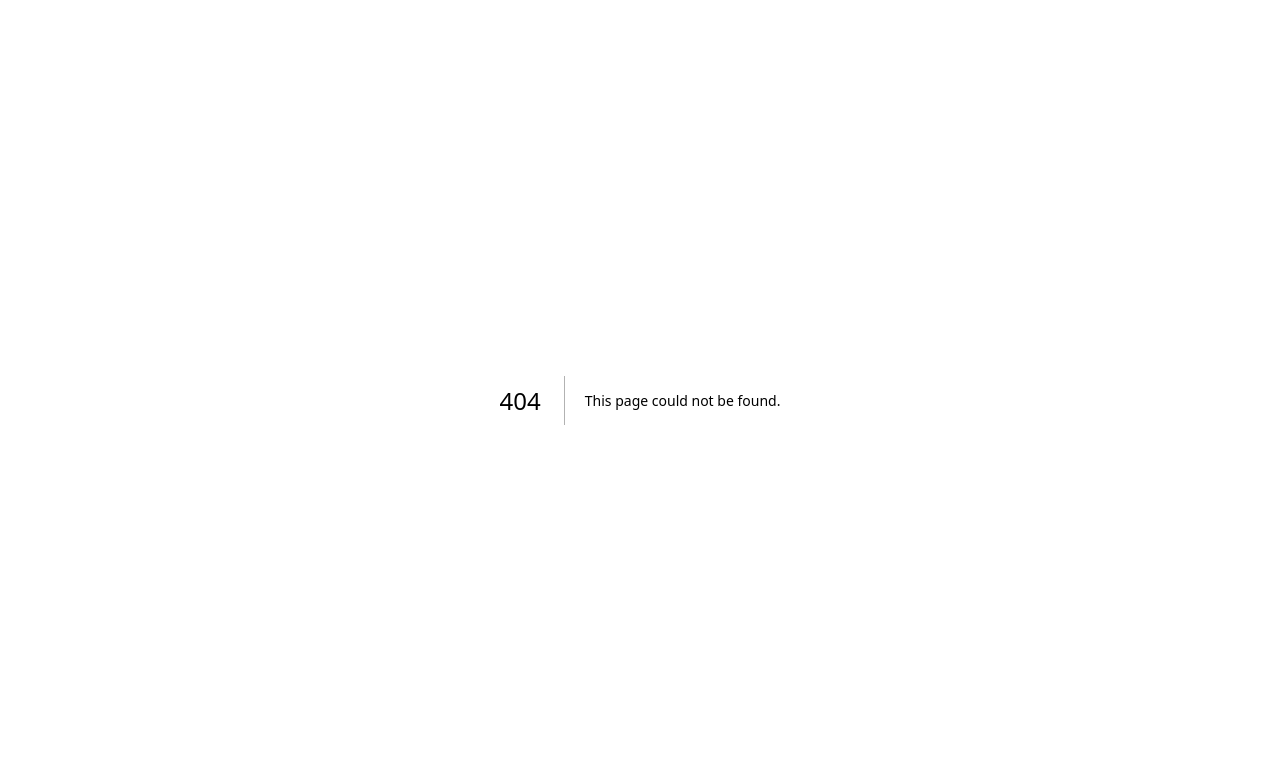
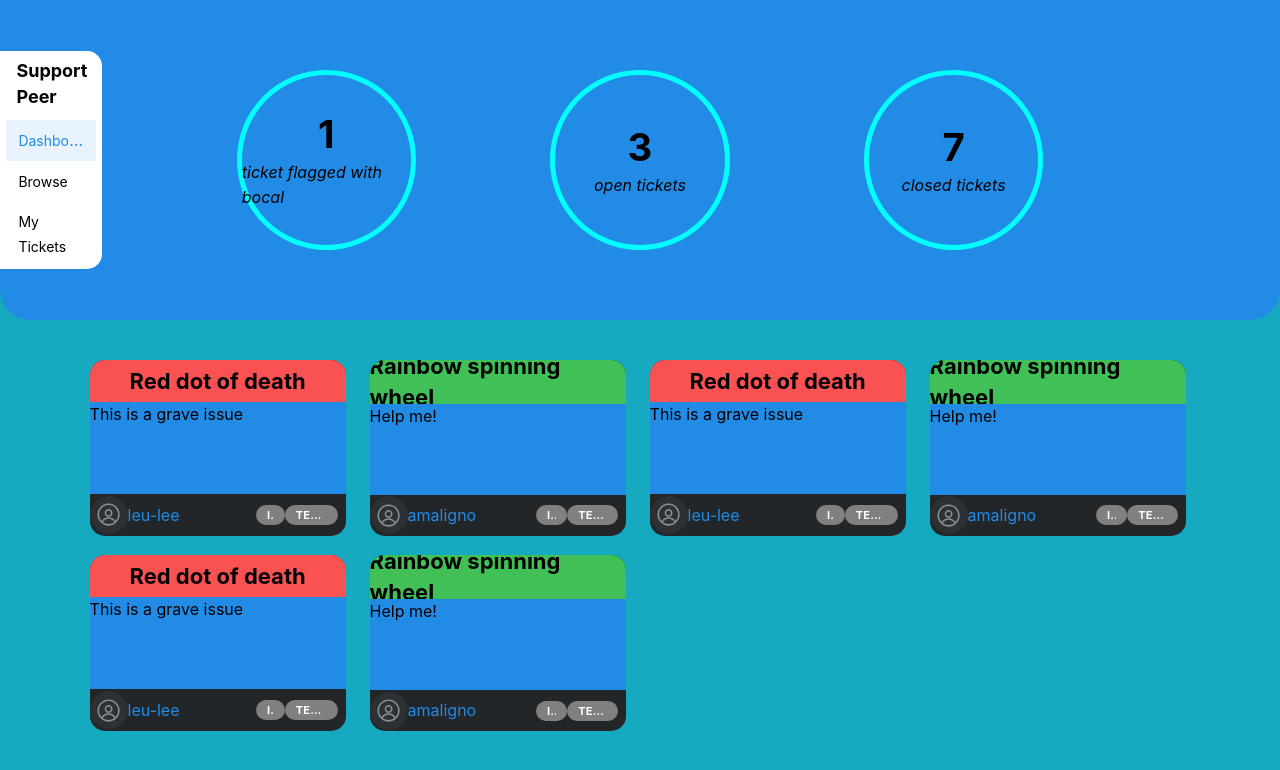
Before and after one commit to hooyunzhe/SupportPeer42, a Next.js app in the folder frontend/: page /bocal in a window 1280 px wide. Before the commit this address had no page. Shown: the top 770 px of the page. Built offline with nearby package versions, Linux system fonts and the light colour scheme.

Commit message:
feat: Added bocal page and components

```diff
--- /dev/null
+++ b/frontend/src/app/bocal/page.tsx
@@ -0,0 +1,27 @@
+'use client';
+import BocalHeaderArea from '@/components/BocalHeaderArea';
+import BocalContentArea from '@/components/BocalContentArea';
+import { PageView } from '@/types/PageView';
+import { Flex } from '@mantine/core';
+import '@mantine/core/styles.css';
+import { useState } from 'react';
+
+export default function Home() {
+  const [currentPageView, setCurrentPageView] = useState(PageView.DASHBOARD);
+
+  return (
+    <Flex
+      w='100vw'
+      h='100vh'
+      bg='cyan'
+      direction='column'
+      justify='space-between'
+    >
+      <BocalHeaderArea
+        currentPageView={currentPageView}
+        changePageView={(newPageView) => setCurrentPageView(newPageView)}
+      />
+      <BocalContentArea currentPageView={currentPageView} />
+    </Flex>
+  );
+}
--- /dev/null
+++ b/frontend/src/components/BocalContentArea.tsx
@@ -0,0 +1,79 @@
+import { ScrollArea, SimpleGrid } from '@mantine/core';
+import { PageView } from '@/types/PageView';
+import SupportTicket from './SupportTicket';
+import SupportTicketType from '@/types/SupportTicketType';
+
+interface ContentAreaProps {
+  currentPageView: PageView;
+}
+
+export default function BocalContentArea({
+  currentPageView,
+}: ContentAreaProps) {
+  const tickets: SupportTicketType[] = [
+    {
+      title: 'Red dot of death',
+      category: 'Tech',
+      description: 'This is a grave issue',
+      flag: false,
+      importance: 'II',
+      status: false,
+      user: 'leu-lee',
+    },
+    {
+      title: 'Rainbow spinning wheel',
+      category: 'Tech',
+      description: 'Help me!',
+      flag: true,
+      importance: 'III',
+      status: true,
+      user: 'amaligno',
+    },
+    {
+      title: 'Red dot of death',
+      category: 'Tech',
+      description: 'This is a grave issue',
+      flag: false,
+      importance: 'II',
+      status: false,
+      user: 'leu-lee',
+    },
+    {
+      title: 'Rainbow spinning wheel',
+      category: 'Tech',
+      description: 'Help me!',
+      flag: true,
+      importance: 'III',
+      status: true,
+      user: 'amaligno',
+    },
+    {
+      title: 'Red dot of death',
+      category: 'Tech',
+      description: 'This is a grave issue',
+      flag: false,
+      importance: 'II',
+      status: false,
+      user: 'leu-lee',
+    },
+    {
+      title: 'Rainbow spinning wheel',
+      category: 'Tech',
+      description: 'Help me!',
+      flag: true,
+      importance: 'III',
+      status: true,
+      user: 'amaligno',
+    },
+  ];
+
+  return (
+    <ScrollArea w='100%' h='55%'>
+      <SimpleGrid cols={4} spacing='1.5vw' px='7%'>
+        {tickets.map((ticket, index) => (
+          <SupportTicket key={index} ticket={ticket} />
+        ))}
+      </SimpleGrid>
+    </ScrollArea>
+  );
+}
--- /dev/null
+++ b/frontend/src/components/BocalHeaderArea.tsx
@@ -0,0 +1,39 @@
+import { Flex } from '@mantine/core';
+import NavigationMenu from './NavigationMenu';
+import { PageView } from '@/types/PageView';
+import BocalStatCard from './BocalStatCard';
+
+interface HeaderAreaProps {
+  currentPageView: PageView;
+  changePageView: (newPageView: PageView) => void;
+}
+
+export default function BocalHeaderArea({
+  currentPageView,
+  changePageView,
+}: HeaderAreaProps) {
+  return (
+    <Flex
+      w='100%'
+      h='40%'
+      py='3vh'
+      bg='blue'
+      justify='center'
+      align='center'
+      style={{
+        borderBottomLeftRadius: '30px',
+        borderBottomRightRadius: '30px',
+      }}
+    >
+      <NavigationMenu
+        currentPageView={currentPageView}
+        changePageView={changePageView}
+      />
+      <Flex w='92%' h='100%' mr='8%' justify='space-evenly' align='center'>
+        <BocalStatCard value={1} description='ticket flagged with bocal' />
+        <BocalStatCard value={3} description='open tickets' />
+        <BocalStatCard value={7} description='closed tickets' />
+      </Flex>
+    </Flex>
+  );
+}
--- /dev/null
+++ b/frontend/src/components/BocalStatCard.tsx
@@ -0,0 +1,28 @@
+import { Flex, Text, Title } from '@mantine/core';
+
+interface BocalStatCardProps {
+  value: number;
+  description: string;
+}
+
+export default function BocalStatCard({
+  value,
+  description,
+}: BocalStatCardProps) {
+  return (
+    <Flex
+      w='14vw'
+      h='14vw'
+      style={{
+        border: 'solid 5px cyan',
+        borderRadius: '50%',
+      }}
+      direction='column'
+      justify='center'
+      align='center'
+    >
+      <Title size='3vw'>{value}</Title>
+      <Text fs='italic'>{description}</Text>
+    </Flex>
+  );
+}
```
